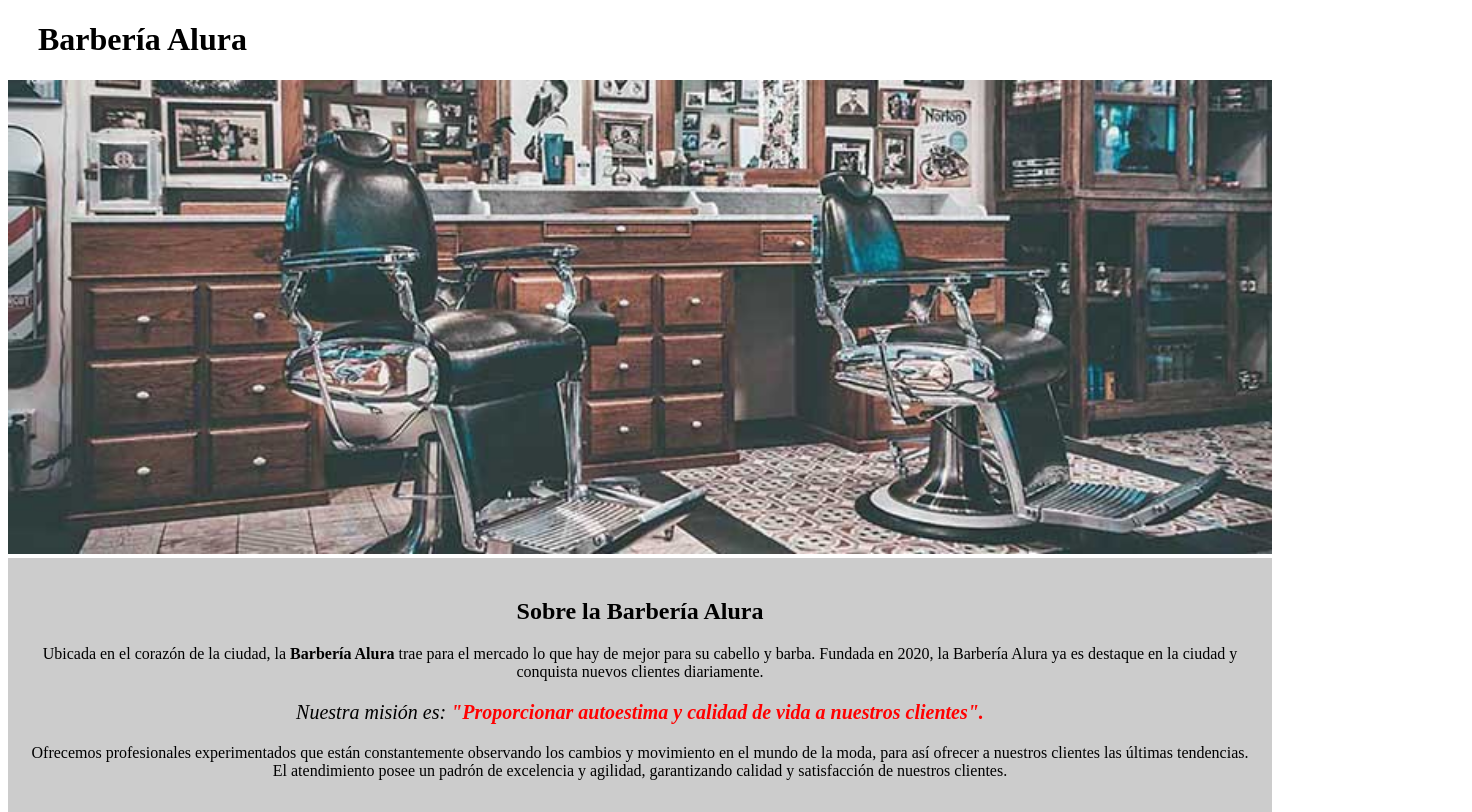
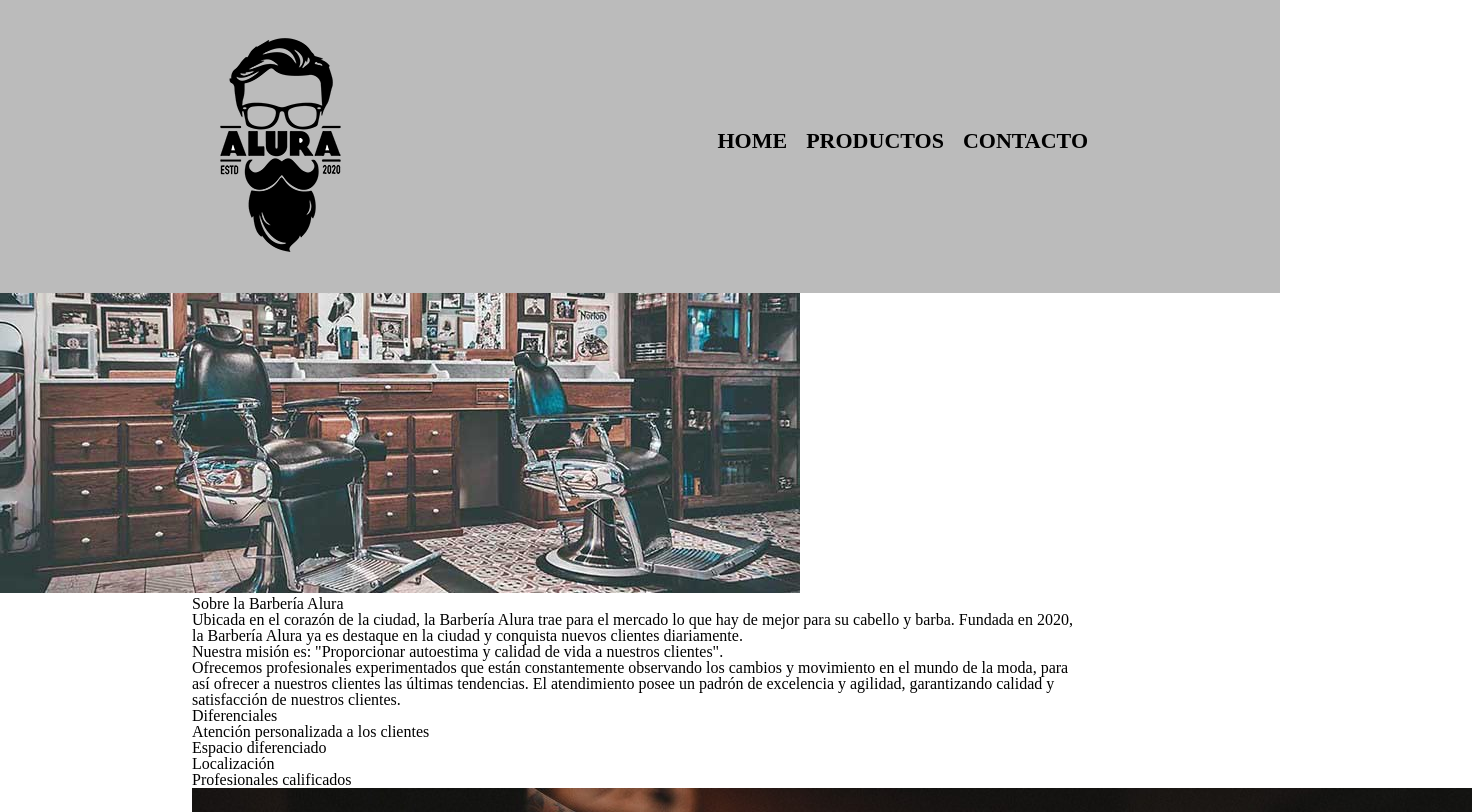
Before and after one commit to chriscarsam/paginaBarberiaAlura, a plain HTML site: page HTML5_CSS_I/index.html in a window 1280 px wide. Shown: the top 812 px of the page, 1472 px wide, since content can reach past the window. Drawn offline with Linux system fonts and the light colour scheme.

Commit message:
Rehaciendo la página inicial

```diff
--- a/HTML5_CSS_I/index.html
+++ b/HTML5_CSS_I/index.html
@@ -5,18 +5,29 @@
     <head>
         <meta charset="UTF-8">
         <title>Bardería Alura</title>
-        <link rel="stylesheet" href="./css/style-home.css">
+        <link rel="stylesheet" href="./css/reset.css">
+        <link rel="stylesheet" href="./css/style.css">
     </head>
 
     <body>
 
         <header>
-            <h1 class="tituloPrincipal">Barbería Alura</h1>
+            <div class="caja">
+                <h1><img src="./assets/productos/logo.png" alt="Logo de la Berbería Alura"></h1>
+                <nav>
+                    <ul>
+                        <li><a href="./index.html">Home</a></li>
+                        <li><a href="./productos.html">Productos</a></li>
+                        <li><a href="./contacto.html">Contacto</a></li>
+                    </ul>
+                </nav>
+            </div>
         </header>
 
         <img id="banner" src="assets/banner.jpg" alt="banner">
 
-        <div class="principal">
+        <main>
+            <section class="principal">
                 <h2 class="tituloCentralizado">Sobre la Barbería Alura</h2>
 
                 <p>Ubicada en el corazón de la ciudad, la <strong> Barbería Alura </strong> trae para el mercado lo que hay de mejor para su cabello y barba. Fundada en 2020, la Barbería Alura ya es destaque en la ciudad y conquista nuevos clientes diariamente. </p>
@@ -24,9 +35,9 @@
                 <p id="mision"><em>Nuestra misión es: <strong>"Proporcionar autoestima y calidad de vida a nuestros clientes".</strong></em></p>
 
                 <p>Ofrecemos profesionales experimentados que están constantemente observando los cambios y movimiento en el mundo de la moda, para así ofrecer a nuestros clientes las últimas tendencias. El atendimiento posee un padrón de excelencia y agilidad, garantizando calidad y satisfacción de nuestros clientes. </p>
-        </div>
+            </section>
 
-        <div class="diferenciales">
+            <section class="diferenciales">
                 <h3 class="tituloCentralizado">Diferenciales</h3>
                 <ul>
                     <li class="items">Atención personalizada a los clientes</li>
@@ -36,7 +47,12 @@
                 </ul>
 
                 <img src="assets/diferenciales.jpg" alt="diferenciales" class="imagenDiferenciales">
-        </div>
+            </section>
+        </main>
 
+        <footer>
+            <img src="./assets/productos/logo-blanco.png" alt="Logo de la Berbería Alura">
+            <p class="copyright">&copy Copyright Barbería Alura - 2022</p>
+        </footer>
     </body>
 </html>
```
Lines whose indentation alone changed are shown as unchanged.
